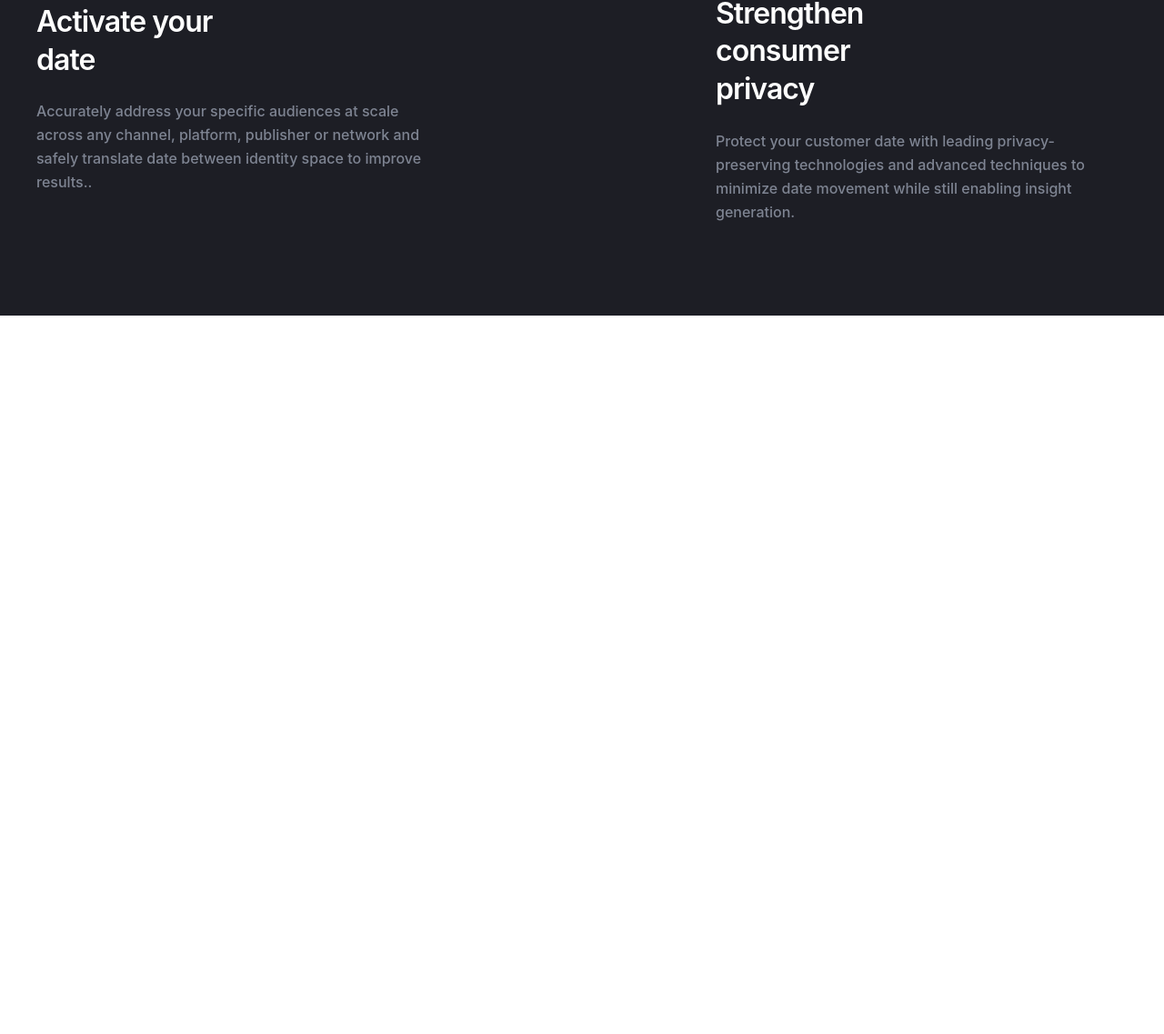
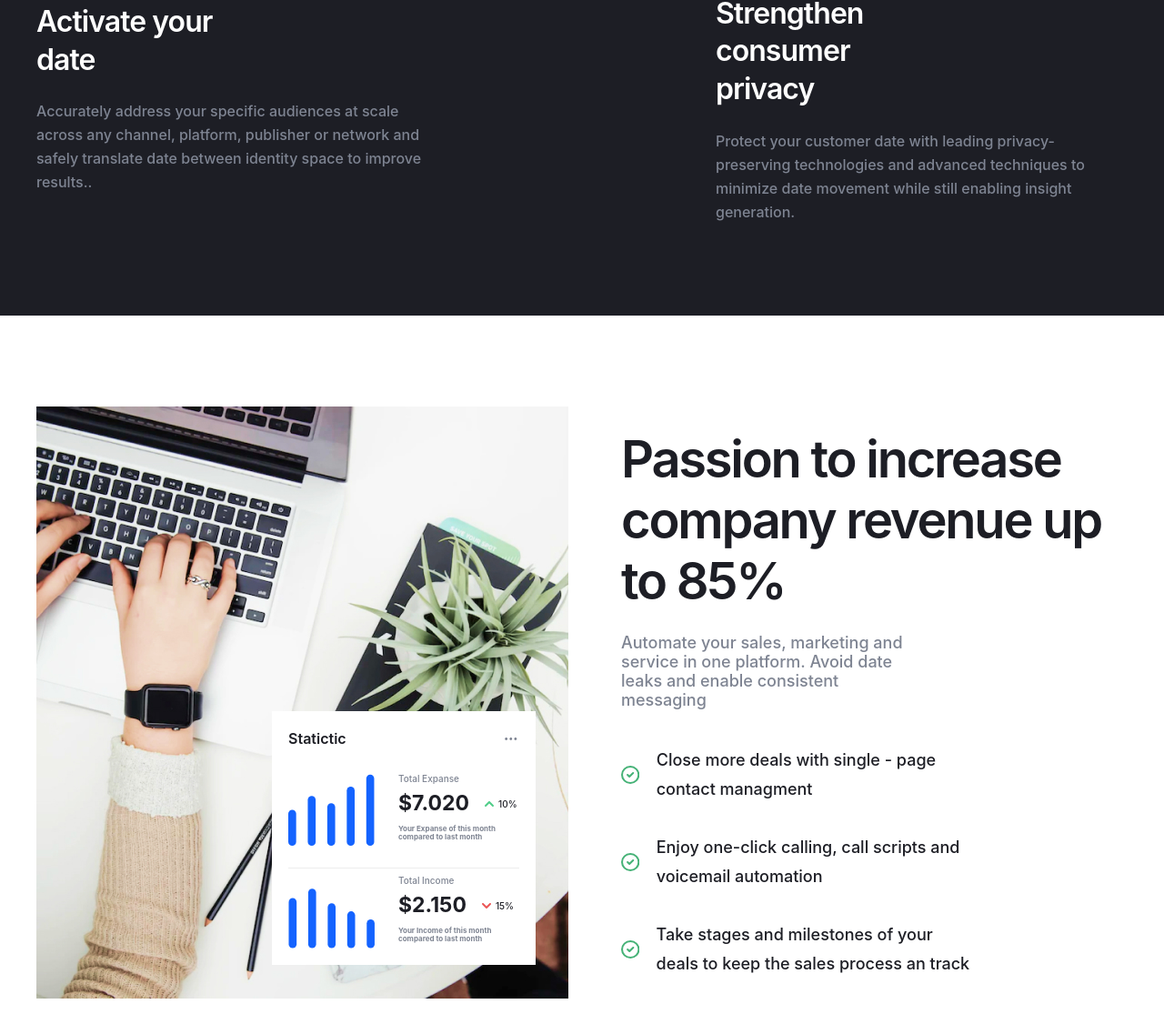
Before and after one commit to Yngvarr757/coca, a website built with Vite: page src/index.html in a window 1280 px wide. Shown: the part 1638-2775 px from the top of the page at 91% size. Before the commit the page ends 1985 px from the top, so only its background shows below. Built offline with nearby package versions, Linux system fonts and the light colour scheme; files whose address does not match are found by name.

Commit message:
Created features section

```diff
--- /dev/null
+++ b/src/assets/scss/components/home/features.scss
@@ -0,0 +1,174 @@
+.features {
+  padding: 100px 0 96px;
+
+  @include mobile {
+    padding: 60px 0 64px;
+  }
+
+  &__container {
+    @include flex-all-between;
+
+    @include small-desktop {
+      gap: 40px;
+      flex-direction: column;
+      align-items: flex-start;
+    }
+
+    @include tablet {
+      align-items: center;
+      text-align: center;
+    }
+  }
+
+  &__left {
+    position: relative;
+  }
+
+  &__stats {
+    position: absolute;
+    right: 36px;
+    bottom: 40px;
+    padding: 18px;
+    max-width: 290px;
+    background: #fff;
+
+    @include mobile {
+      right: 16px;
+      bottom: 20px;
+    }
+
+    @include small-mobile {
+      padding: 14px;
+      max-width: 240px;
+    }
+
+    &__img {
+      @include small-mobile {
+        width: 65px;
+      }
+    }
+
+    &-title {
+      font-weight: 600;
+      font-size: 16px;
+      line-height: 150%;
+      color: #1d1e25;
+    }
+
+    &-head {
+      @include flex-all-between;
+      margin-bottom: 19px;
+    }
+
+    &-item {
+      @include flex-align-center;
+      gap: 26px;
+
+      &:not(:last-child) {
+        border-bottom: 1px solid #ededed;
+        padding-bottom: 23px;
+      }
+
+      &-title {
+        margin-bottom: 6px;
+        font-weight: 500;
+        font-size: 10px;
+        line-height: 150%;
+        color: #7e8492;
+      }
+
+      &-price {
+        @include flex-align-center;
+        gap: 12px;
+        margin-bottom: 9px;
+
+        &-num {
+          font-weight: 700;
+          font-size: 23px;
+          line-height: 120%;
+          color: #1d1e25;
+
+          @include mobile {
+            font-size: 18px;
+          }
+        }
+
+        &-proc {
+          @include flex-align-center;
+          font-weight: 500;
+          font-size: 10px;
+          line-height: 150%;
+          color: #1d1e25;
+        }
+      }
+
+      &-descr {
+        font-weight: 700;
+        font-size: 8px;
+        color: #7e8492;
+      }
+    }
+  }
+
+  &__right {
+    max-width: 557px;
+
+    @include small-desktop {
+      max-width: 900px;
+    }
+  }
+
+  &__title {
+    margin-bottom: 24px;
+    font-weight: 600;
+    letter-spacing: -0.04em;
+    color: var(--neutral-color-100);
+  }
+
+  &__descr {
+    margin-bottom: 40px;
+    max-width: 330px;
+    font-weight: 500;
+    color: #7e8492;
+
+    @include small-desktop {
+      max-width: 700px;
+    }
+
+    @include tablet {
+      margin-right: auto;
+      margin-left: auto;
+    }
+  }
+
+  &__item {
+    @include flex-align-center;
+    gap: 19px;
+    max-width: 393px;
+    font-weight: 500;
+    font-size: 18px;
+    line-height: 178%;
+    color: var(--neutral-color-100);
+
+    @include small-desktop {
+      max-width: 700px;
+    }
+
+    &:not(:last-child) {
+      margin-bottom: 32px;
+
+      @include mobile {
+        margin-bottom: 22px;
+      }
+    }
+
+    &::before {
+      content: '';
+      display: inline-block;
+      padding-right: 19px;
+      width: 20px;
+      height: 20px;
+      background: url('../../assets/icons/tic.svg');
+    }
+  }
+}
--- a/src/assets/scss/main.scss
+++ b/src/assets/scss/main.scss
@@ -6,3 +6,4 @@
 @import './components/header';
 @import './components/home/hero';
 @import './components/home/overview';
+@import './components/home/features';
--- /dev/null
+++ b/src/html/components/home/features.html
@@ -0,0 +1,116 @@
+<section class="features">
+  <div class="container features__container">
+    <div class="features__left">
+      <img
+        loading="lazy"
+        src="./assets/icons/features.jpg"
+        width="585"
+        height="651"
+        ="Woman typing on laptop"
+      />
+      <div class="features__stats">
+        <div class="features__stats-head">
+          <h4 class="features__stats-title text-p-default">Statictic</h4>
+          <img
+            loading="lazy"
+            src="./assets/icons/more-icon.svg"
+            width="18"
+            height="19"
+            alt="Ellipsis icons"
+          />
+        </div>
+        <div class="features__stats-item">
+          <img
+            class="features__stats-img"
+            src="./assets/icons/features-total-income.svg"
+            width="95"
+            height="88"
+            alt="Total income graphic"
+          />
+          <div class="features__stats-item-info">
+            <h5 class="features__stats-item-title">Total Expanse</h5>
+            <div class="features__stats-item-price">
+              <span class="features__stats-item-price-num">$7.020</span>
+              <div class="features__stats-item-price-proc">
+                <svg
+                  width="20"
+                  height="20"
+                  viewBox="0 0 20 20"
+                  fill="none"
+                  xmlns="http://www.w3.org/2000/svg"
+                >
+                  <path
+                    fill-rule="evenodd"
+                    clip-rule="evenodd"
+                    d="M14.7074 12.7072C14.3168 13.0977 13.6837 13.0977 13.2931 12.7072L10.0002 9.41427L6.70735 12.7072C6.31683 13.0977 5.68366 13.0977 5.29314 12.7072C4.90261 12.3166 4.90261 11.6835 5.29314 11.293L9.29314 7.29295C9.68366 6.90243 10.3168 6.90243 10.7074 7.29295L14.7074 11.293C15.0979 11.6835 15.0979 12.3166 14.7074 12.7072Z"
+                    fill="#50CD89"
+                  />
+                </svg>
+                10%
+              </div>
+            </div>
+            <p class="features__stats-item-descr">
+              Your Expanse of this month compared to last month
+            </p>
+          </div>
+        </div>
+        <div class="features__stats-item">
+          <img
+            class="features__stats-img"
+            src="./assets/icons/total-xuitol.svg"
+            width="95"
+            height="88"
+            alt="Total expanse graphic"
+          />
+          <div class="features__stats-item-info">
+            <h5 class="features__stats-item-title">Total Income</h5>
+            <div class="features__stats-item-price">
+              <span class="features__stats-item-price-num">$2.150</span>
+              <div class="features__stats-item-price-proc">
+                <svg
+                  width="20"
+                  height="20"
+                  viewBox="0 0 20 20"
+                  fill="none"
+                  xmlns="http://www.w3.org/2000/svg"
+                >
+                  <path
+                    fill-rule="evenodd"
+                    clip-rule="evenodd"
+                    d="M5.29314 7.29302C5.68366 6.90249 6.31683 6.90249 6.70735 7.29302L10.0002 10.5859L13.2931 7.29302C13.6837 6.90249 14.3168 6.90249 14.7074 7.29302C15.0979 7.68354 15.0979 8.3167 14.7074 8.70723L10.7074 12.7072C10.3168 13.0978 9.68366 13.0978 9.29314 12.7072L5.29314 8.70723C4.90261 8.3167 4.90261 7.68354 5.29314 7.29302Z"
+                    fill="#EB5757"
+                  />
+                </svg>
+                15%
+              </div>
+            </div>
+            <p class="features__stats-item-descr">
+              Your Income of this month compared to last month
+            </p>
+          </div>
+        </div>
+      </div>
+    </div>
+    <div class="features__right">
+      <h2 class="features__title heading-h2">
+        Passion to increase company revenue up to 85%
+      </h2>
+      <p class="features__descr text-p-medium">
+        Automate your sales, marketing and service in one platform. Avoid date
+        leaks and enable consistent messaging
+      </p>
+      <ul class="features__list">
+        <li class="features__item">
+          Close more deals with single - page contact managment
+        </li>
+        <li class="features__item">
+          Enjoy one-click calling, call scripts and voicemail automation
+        </li>
+        <li class="features__item">
+          Take stages and milestones of your deals to keep the sales process an
+          track
+        </li>
+      </ul>
+    </div>
+  </div>
+</section>
--- a/src/index.html
+++ b/src/index.html
@@ -5,6 +5,7 @@
     <load src="./html/components/header.html" />
     <load src="./html/components/home/hero.html" />
     <load src="./html/components/home/overview.html" />
+    <load src="./html/components/home/features.html" />
 
     <script type="module" src="./js/main.js"></script>
   </body>
```
Also changed, not shown: src/assets/icons/features-total-income.svg (added), src/assets/icons/features.jpg (added), src/assets/icons/more-icon.svg (added), src/assets/icons/tic.svg (added), src/assets/icons/total-xuitol.svg (added).
